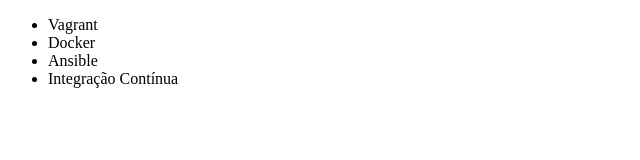
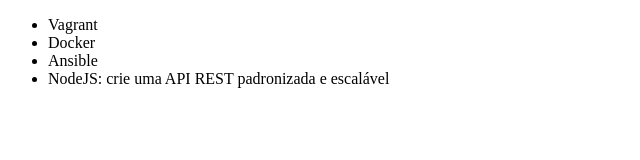
Before and after one commit to rochasantos/alura-git3, a plain HTML site: page index.html in a window 1280 px wide. Shown: the whole page, without its empty margins (0-640 px from the left). Drawn offline with Linux system fonts and the light colour scheme.

Commit message:
Renomeano curso de Integração Contínua

```diff
--- a/index.html
+++ b/index.html
@@ -9,7 +9,7 @@
         <li>Vagrant</li>
         <li>Docker</li>
         <li>Ansible</li>
-        <li>Integração Contínua</li>
+        <li>NodeJS: crie uma API REST padronizada e escalável</li>
     </ul>
 </body>
 </html>
```
